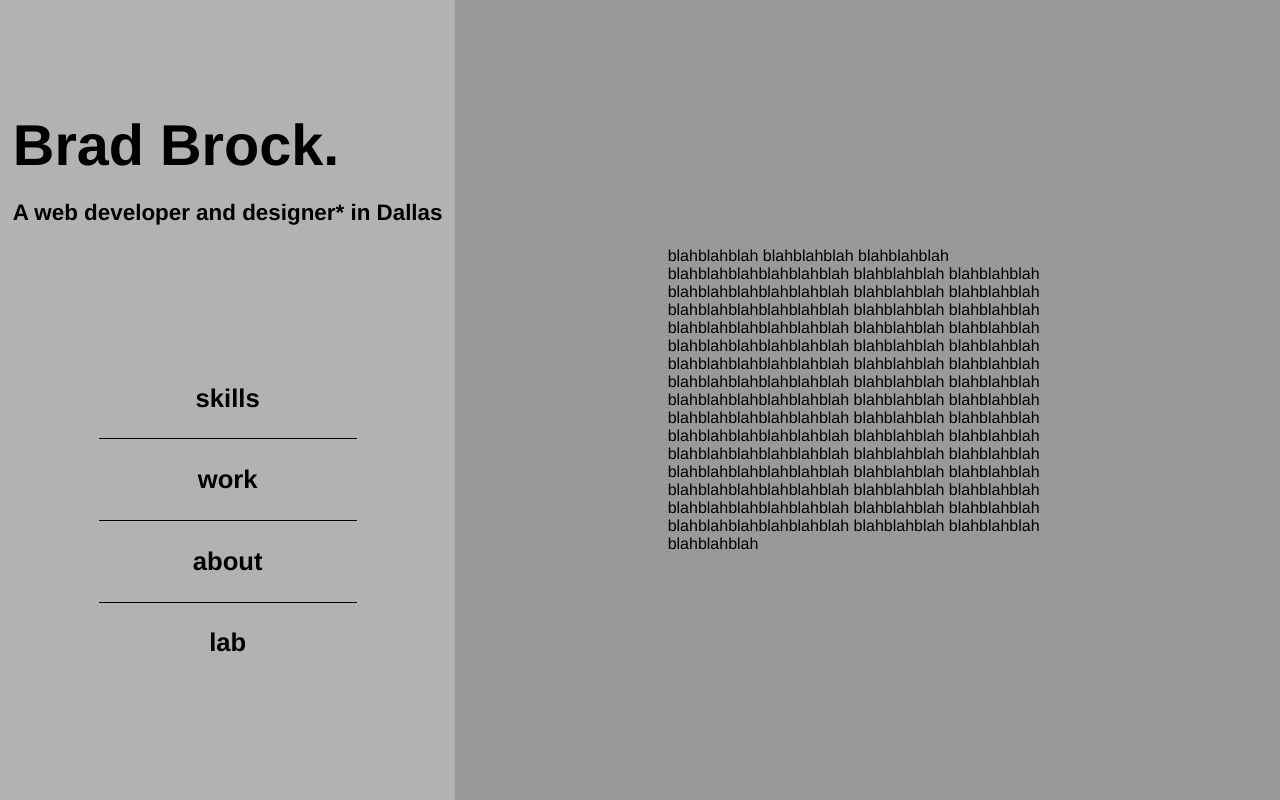
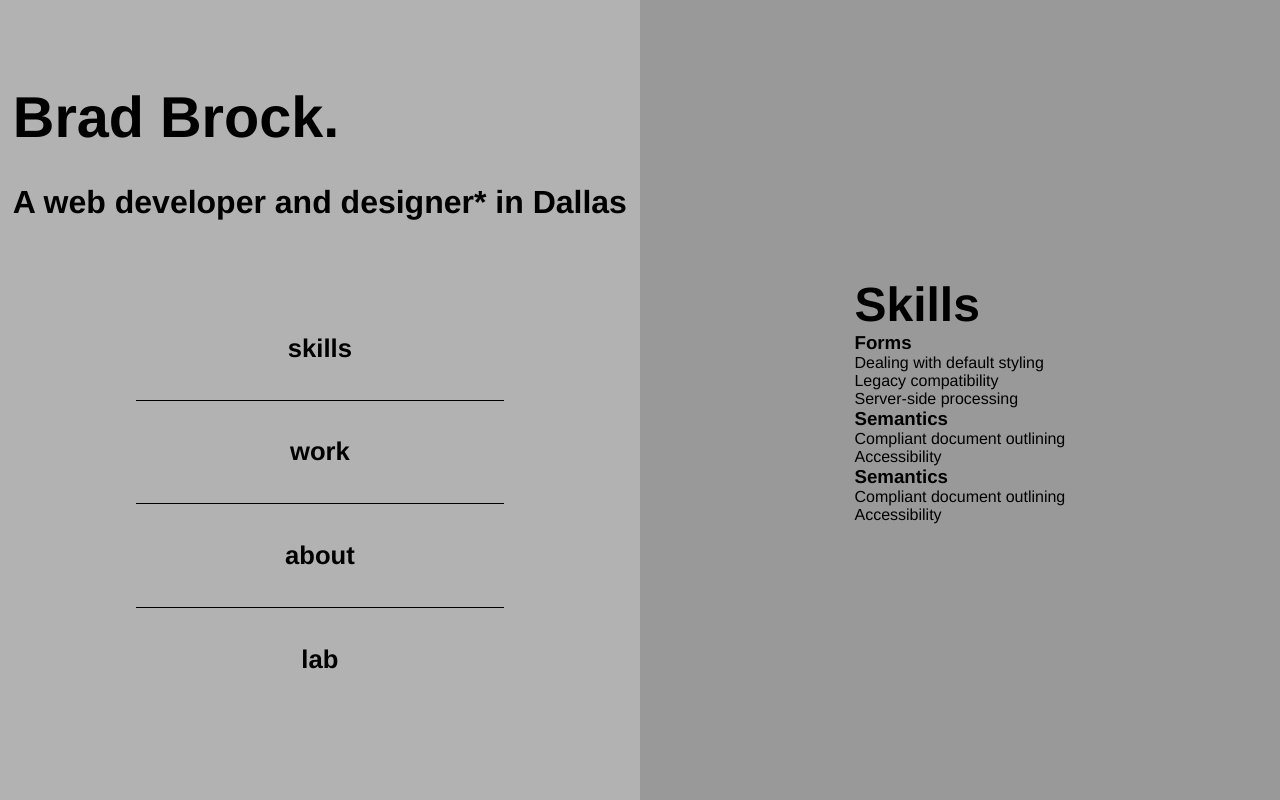
Before and after one commit to Spyrojoe/VBT4.0, a PHP site: page / in a window 1280 px wide. Run offline with PHP 8.4, Linux system fonts and the light colour scheme; some libraries are stand-ins or nearby versions.

Commit message:
document outlining

```diff
--- a/index.html
+++ b/index.html
@@ -1,7 +1,7 @@
 <!DOCTYPE html>
 <html>
 <head>
-	<title>Brad's Root Template - v2.0</title>
+	<title>Brad's Root Template - v4.0</title>
 	<meta name="viewport" content="width=device-width, initial-scale=1">
 	<link rel="stylesheet" type="text/css" href="style.css">
 	<script src="http://ajax.googleapis.com/ajax/libs/jquery/1.11.1/jquery.min.js"></script>
@@ -12,7 +12,7 @@
 			<div class="intro">
 				<!--<p class="greet">Hi, I'm</p>-->
 				<h1>Brad Brock.</h1>
-				<h2>A web developer and designer* in Dallas</h2>
+				<p>A web developer and designer* in Dallas</p><!-- this should be a 'p' element-->
 				<!--<p class="asterisk">*in that order</p>-->
 			</div><!-- end wrap -->
 			<nav>
@@ -24,8 +24,35 @@
 				</ul>
 			</nav>
 		</header>
-		<main class="col col-2">
-			<p style="max-width: 400px;">blahblahblah blahblahblah blahblahblah blahblahblahblahblahblah blahblahblah blahblahblah blahblahblahblahblahblah blahblahblah blahblahblah blahblahblahblahblahblah blahblahblah blahblahblah blahblahblahblahblahblah blahblahblah blahblahblah blahblahblahblahblahblah blahblahblah blahblahblah blahblahblahblahblahblah blahblahblah blahblahblah blahblahblahblahblahblah blahblahblah blahblahblah blahblahblahblahblahblah blahblahblah blahblahblah blahblahblahblahblahblah blahblahblah blahblahblah blahblahblahblahblahblah blahblahblah blahblahblah blahblahblahblahblahblah blahblahblah blahblahblah blahblahblahblahblahblah blahblahblah blahblahblah blahblahblahblahblahblah blahblahblah blahblahblah blahblahblahblahblahblah blahblahblah blahblahblah blahblahblahblahblahblah blahblahblah blahblahblah blahblahblah</p>
+		<main>
+
+		<section>
+			<h2>Skills</h2>
+			<section>
+				<h3>Forms</h3>
+				<ul>
+					<li>Dealing with default styling</li>
+					<li>Legacy compatibility</li>
+					<li>Server-side processing</li>
+				</ul>
+			</section>
+			<section>
+				<h3>Semantics</h3>
+				<ul>
+					<li>Compliant document outlining</li>
+					<li>Accessibility</li>
+				</ul>
+			</section>
+			<section>
+				<h3>Semantics</h3>
+				<ul>
+					<li>Compliant document outlining</li>
+					<li>Accessibility</li>
+				</ul>
+			</section>
+		</section>
+
+			<!--<p style="max-width: 700px;">blahblahblah blahblahblah blahblahblah blahblahblah blahblahblah blahblahblah blahblahblah blahblahblah blahblahblah blahblahblah blahblahblah blahblahblah blahblahblah blahblahblah blahblahblah blahblahblah blahblahblah blahblahblah blahblahblah blahblahblah blahblahblah blahblahblah blahblahblah blahblahblah blahblahblah blahblahblah blahblahblah blahblahblah blahblahblah blahblahblah blahblahblah blahblahblah blahblahblah blahblahblah blahblahblah blahblahblah blahblahblah blahblahblah blahblahblah blahblahblah blahblahblah blahblahblah blahblahblah blahblahblah blahblahblah blahblahblah blahblahblah blahblahblah blahblahblah blahblahblah blahblahblah blahblahblah blahblahblah blahblahblah blahblahblah blahblahblah blahblahblah blahblahblah blahblahblah blahblahblah blahblahblah blahblahblah blahblahblah blahblahblah</p>-->
 		</main>
 	</div>
 </body>
--- a/style.css
+++ b/style.css
@@ -89,8 +89,8 @@ header h1{
 	font-size: 1.8em;
 	line-height: 1em;
 }
-header h2{
-	font-size: .7em;
+h2{
+	font-size: 3em;
 }
 header span{
 	display: block;
```
